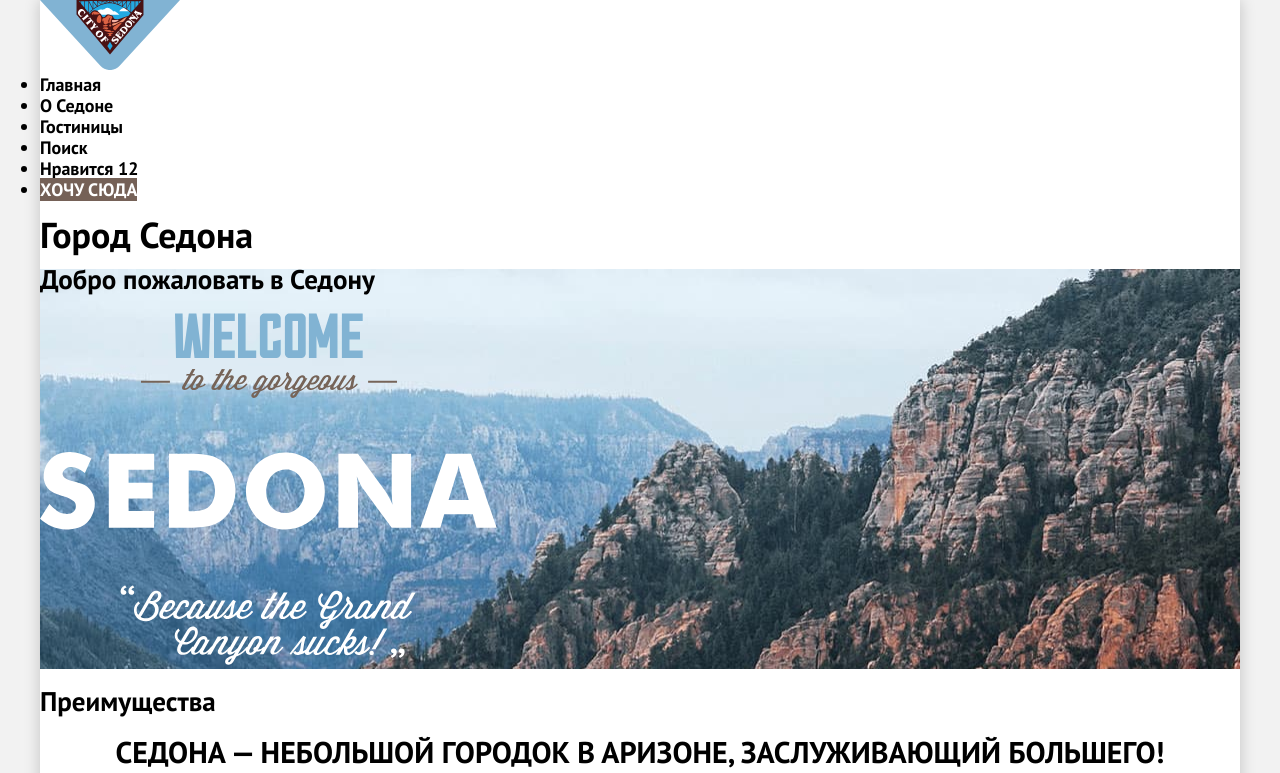
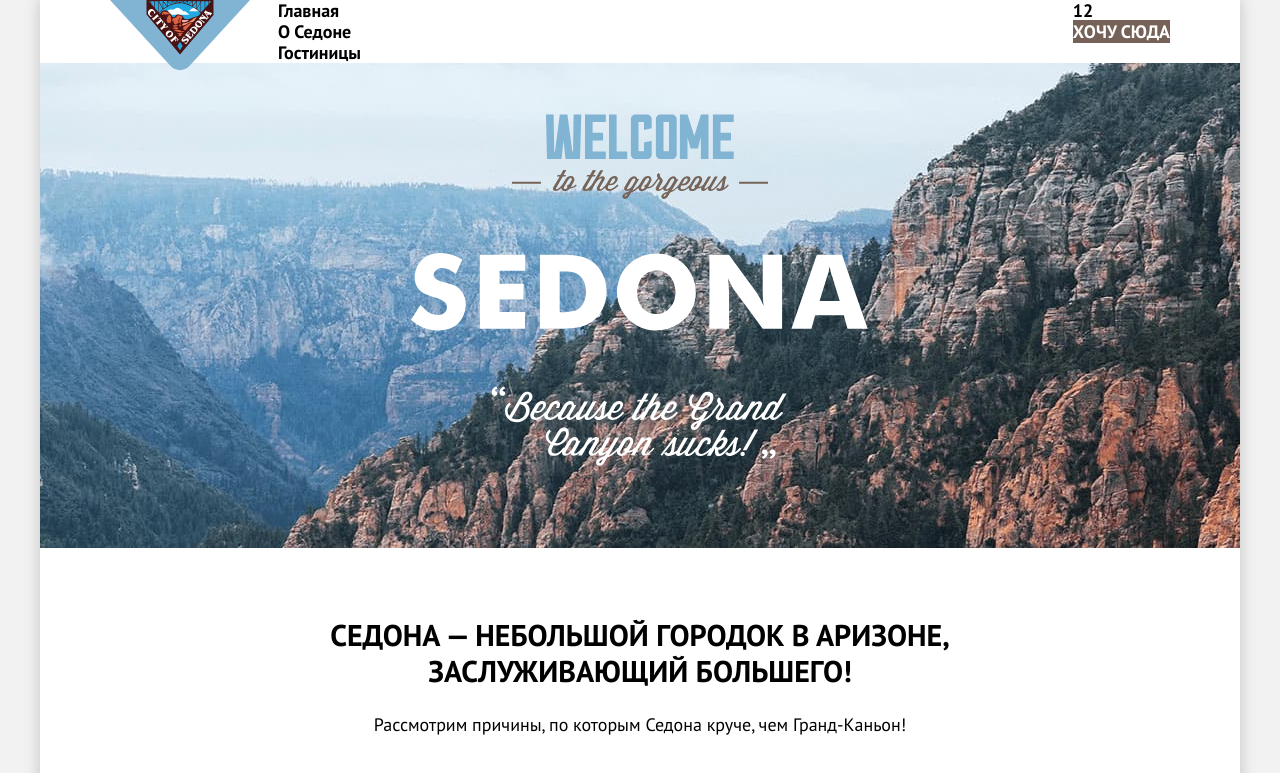
Before and after one commit to htmlacademy-htmlcss/2080819-sedona-37, a plain HTML site: page index.html in a window 1280 px wide. Shown: the top 773 px of the page. Drawn offline with Linux system fonts and the light colour scheme.

Commit message:
Начала делать флекс в шапке

```diff
--- a/index.html
+++ b/index.html
@@ -66,10 +66,10 @@
 
         <section class="advantages">
           <h2 class="visually-hidden">Преимущества</h2>
-          <p class="lead">
+          <p class="lead advantages-lead">
             Седона — небольшой городок в Аризоне, заслуживающий большего!
           </p>
-          <p class="text">
+          <p class="text advantages-text">
             Рассмотрим причины, по которым Седона круче, чем Гранд-Каньон!
           </p>
           <ul class="advantages-list">
--- a/styles/styles.css
+++ b/styles/styles.css
@@ -12,6 +12,19 @@
   font-weight: 700;
   src: url("../fonts/ptsans-700.woff2") format("woff2");
   font-display: swap;
+}
+
+.visually-hidden {
+  position: absolute;
+  width: 1px;
+  height: 1px;
+  margin: -1px;
+  border: 0;
+  padding: 0;
+  white-space: nowrap;
+  clip-path: inset(100%);
+  clip: rect(0 0 0 0);
+  overflow: hidden;
 }
 
 html {
@@ -35,7 +48,7 @@ body {
   margin: 0 auto;
   width: 1200px;
   background-color: #ffffff;
-  box-shadow: 0px 0 15px rgba(0, 0, 0, 0.2);
+  box-shadow: 0 0 15px rgba(0, 0, 0, 0.2);
 }
 
 /* .button {
@@ -46,6 +59,30 @@ body {
   text-decoration: none;
   font-family: inherit;
 } */
+
+.page-header {
+  position: relative;
+}
+
+.navigation-logo {
+  position: absolute;
+  top: 0;
+  left: 70px;
+}
+
+.navigation {
+  display: flex;
+  justify-content: space-between;
+  width: 892px;
+  margin: 0 auto;
+  padding-left: 238px;
+  padding-right: 70px;
+}
+
+.navigation-user {
+  max-width: 268px;
+  margin-left: auto;
+}
 
 .navigation-link {
   width: 68px;
@@ -60,6 +97,7 @@ body {
 .navigation-list {
   margin: 0;
   padding: 0;
+  list-style: none;
 }
 
 .main-container {
@@ -70,6 +108,14 @@ body {
   background-image: url("../images/index-background.jpg");
   background-size: 100% auto;
   background-repeat: no-repeat;
+  background-color: #3f5e72;
+  padding-top: 51px;
+  padding-bottom: 82px;
+}
+
+.hero-img {
+  display: block;
+  margin: 0 auto;
 }
 
 .header-buttom {
@@ -85,11 +131,26 @@ body {
   text-align: center;
   text-transform: uppercase;
   margin: 0;
+  margin-top: 69px;
+}
+
+.advantages {
+  width: 660px;
+  margin: auto;
+}
+
+.advantages-lead {
+  margin-top: 69px;
+  margin-bottom: 25px;
 }
 
 .text {
   text-align: center;
   margin: 0;
+}
+
+.advantages-text {
+  margin-bottom: 69px;
 }
 
 .advantages-list {
```
